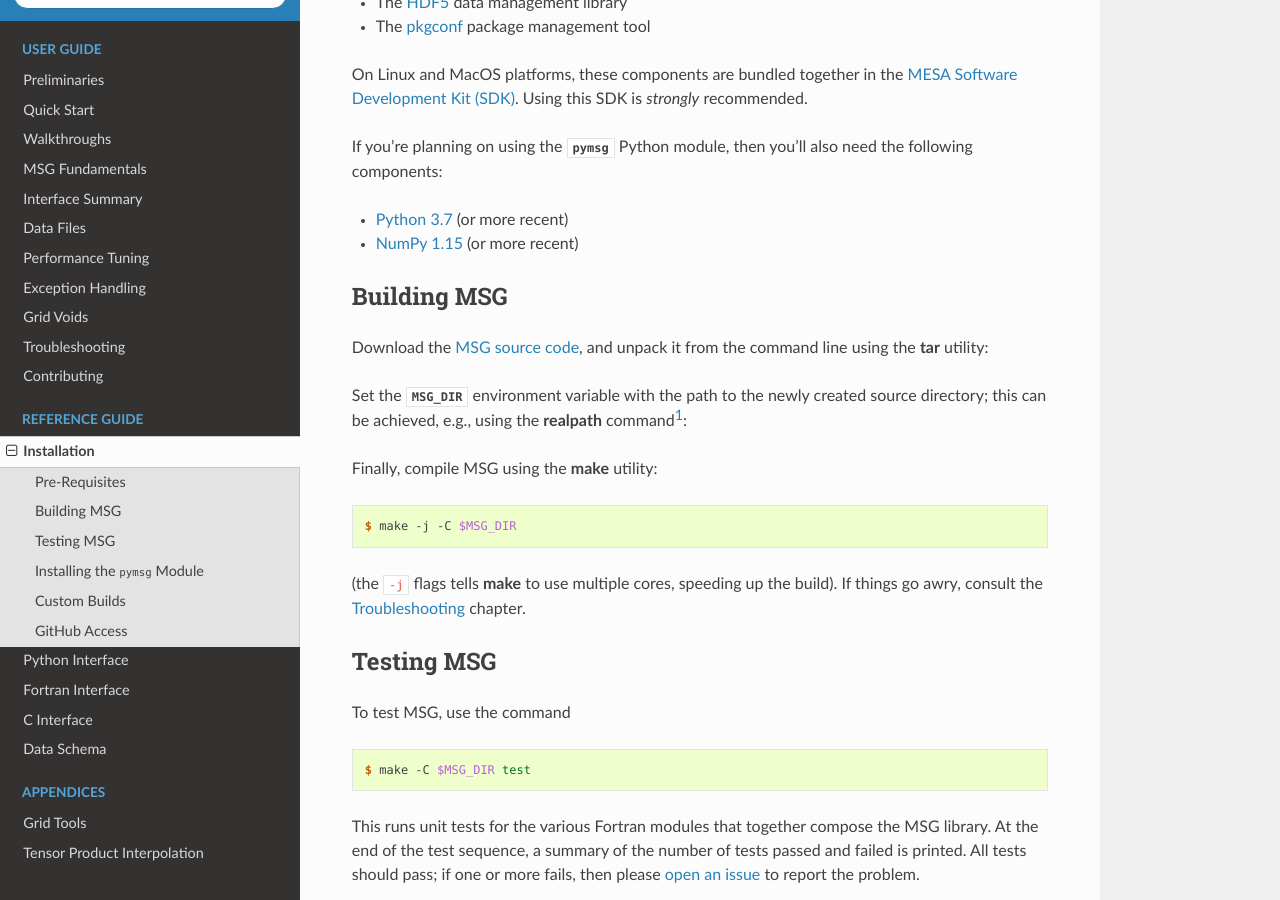
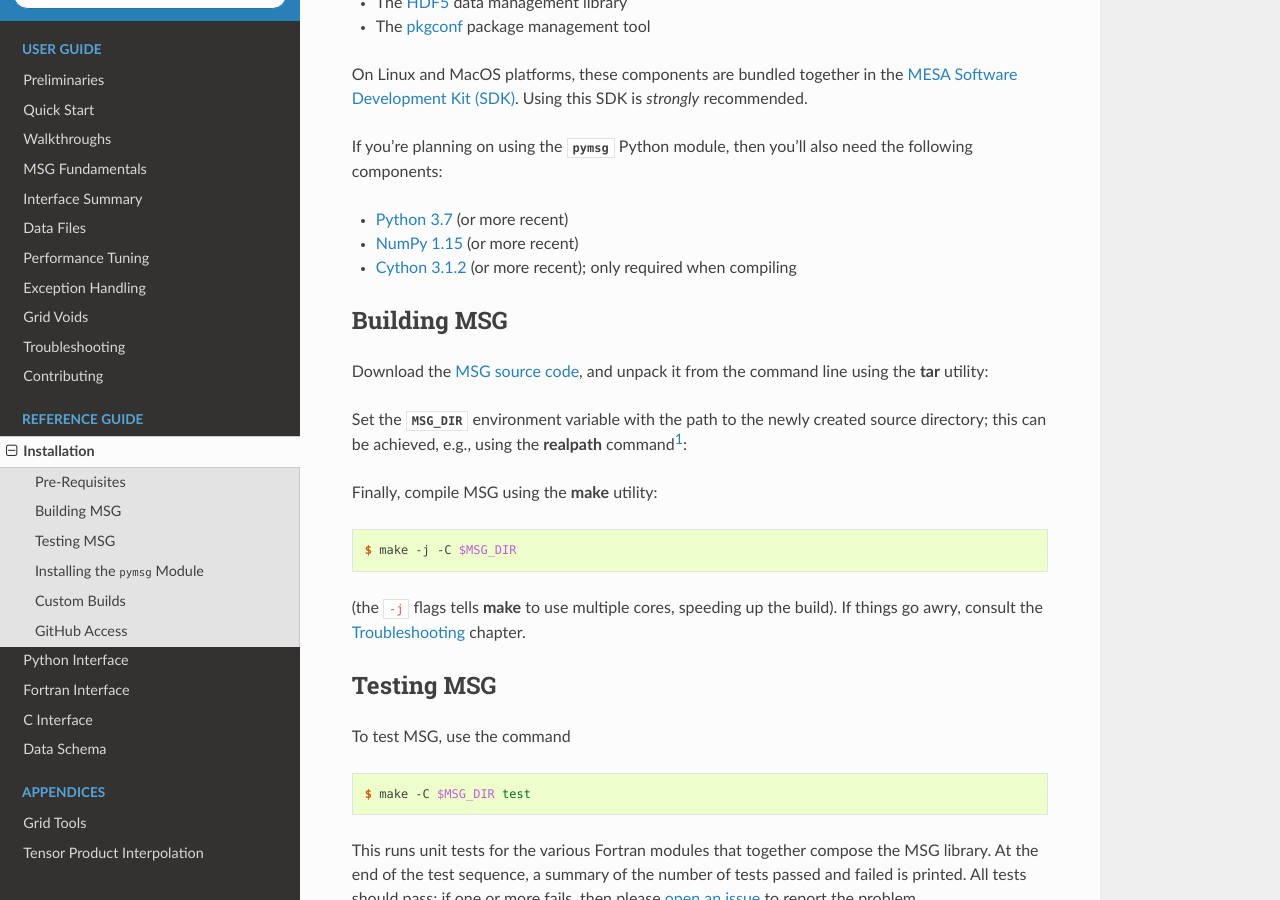
Before and after one commit to rhdtownsend/msg, a Sphinx documentation site: the page built from docs/source/ref-guide/installation.rst, in a window 1280 px wide and 900 px high, scrolled down 441 px. Built offline with Sphinx 7.4.7 and the Read the Docs theme 3.1.0, drawn with Linux system fonts in a browser that asks for light colours.

Commit message:
Added cython requirement to installation docs

```diff
--- a/docs/source/ref-guide/installation.rst
+++ b/docs/source/ref-guide/installation.rst
@@ -30,6 +30,7 @@ you'll also need the following components:
 
 * `Python 3.7 <https://www.python.org/downloads/>`__ (or more recent)
 * `NumPy 1.15 <https://numpy.org/>`__ (or more recent)
+* `Cython 3.1.2 <https://cython.readthedocs.io/en/>`__ (or more recent); only required when compiling
 
 Building MSG
 ============
```
